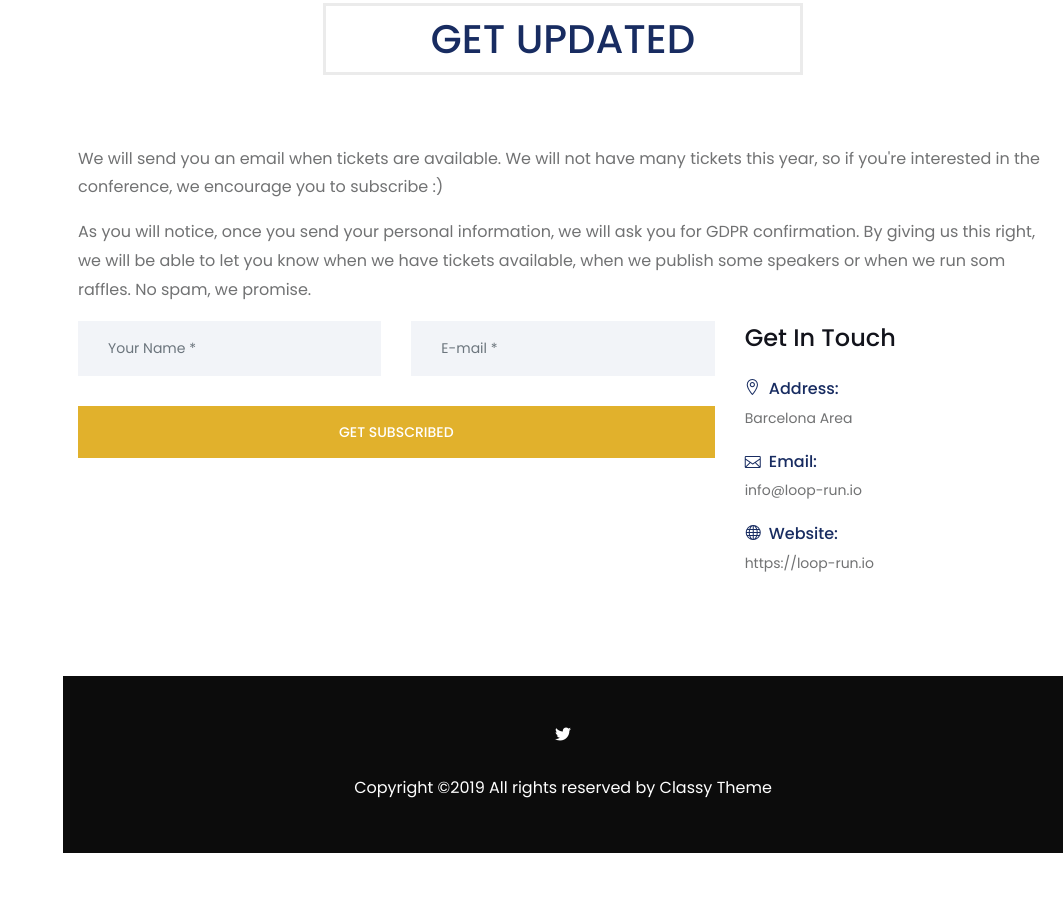
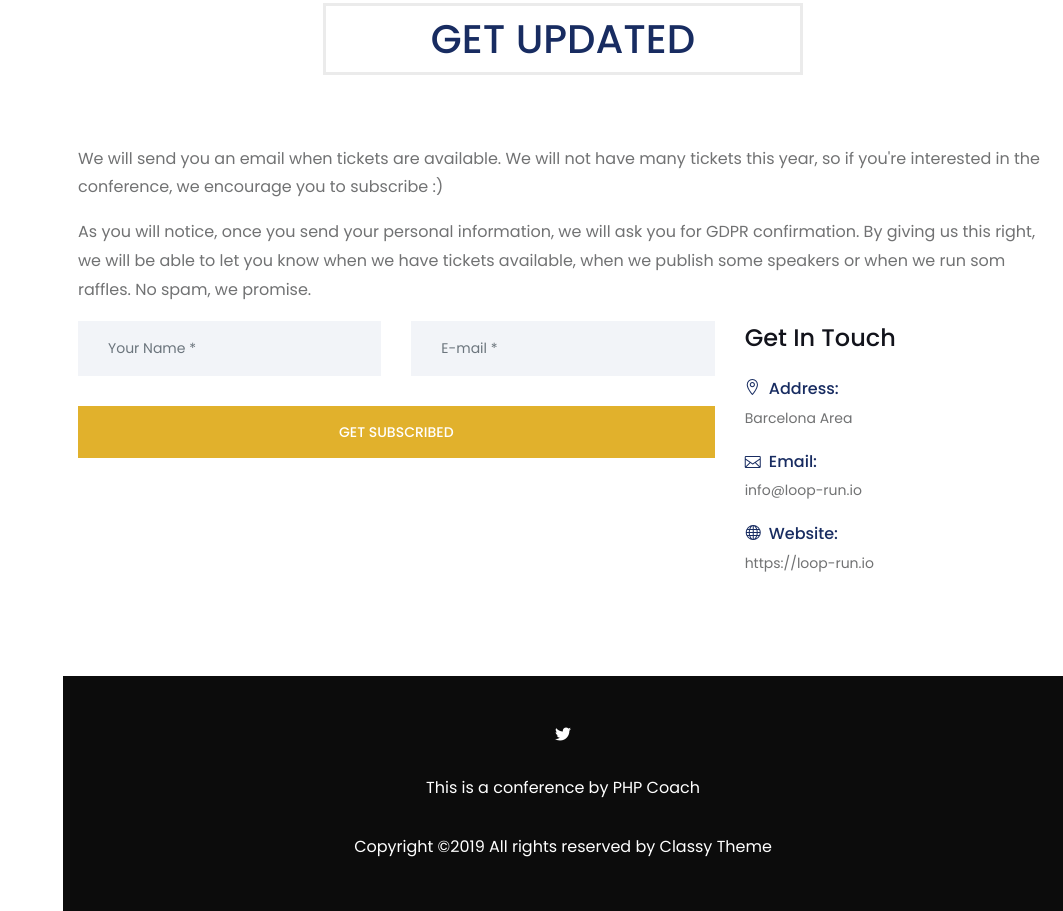
Before and after one commit to looprun/loop-run.io, a plain HTML site: page index.html in a window 1280 px wide. Shown: the part 3215-4126 px from the top of the page, without its empty margins (217-1280 px from the left). Before the commit the page ends 4068 px from the top, so only its background shows below. Drawn offline with Linux system fonts and the light colour scheme.

Commit message:
Fixed footer

```diff
--- a/index.html
+++ b/index.html
@@ -366,6 +366,7 @@
                             <div class="footer-social-icon d-flex align-items-center justify-content-center">
                                 <a href="https://twitter.com/loop_run" data-toggle="tooltip" data-placement="top" title="Twitter"><i class="social_twitter"></i></a>
                             </div>
+                            <p>This is a conference by <a href="https://php.coach">PHP Coach</a></p>
                             <p>Copyright ©2019 All rights reserved by <a href="#" target="_blank">Classy Theme</a></p>
                         </div>
                     </div>
```
